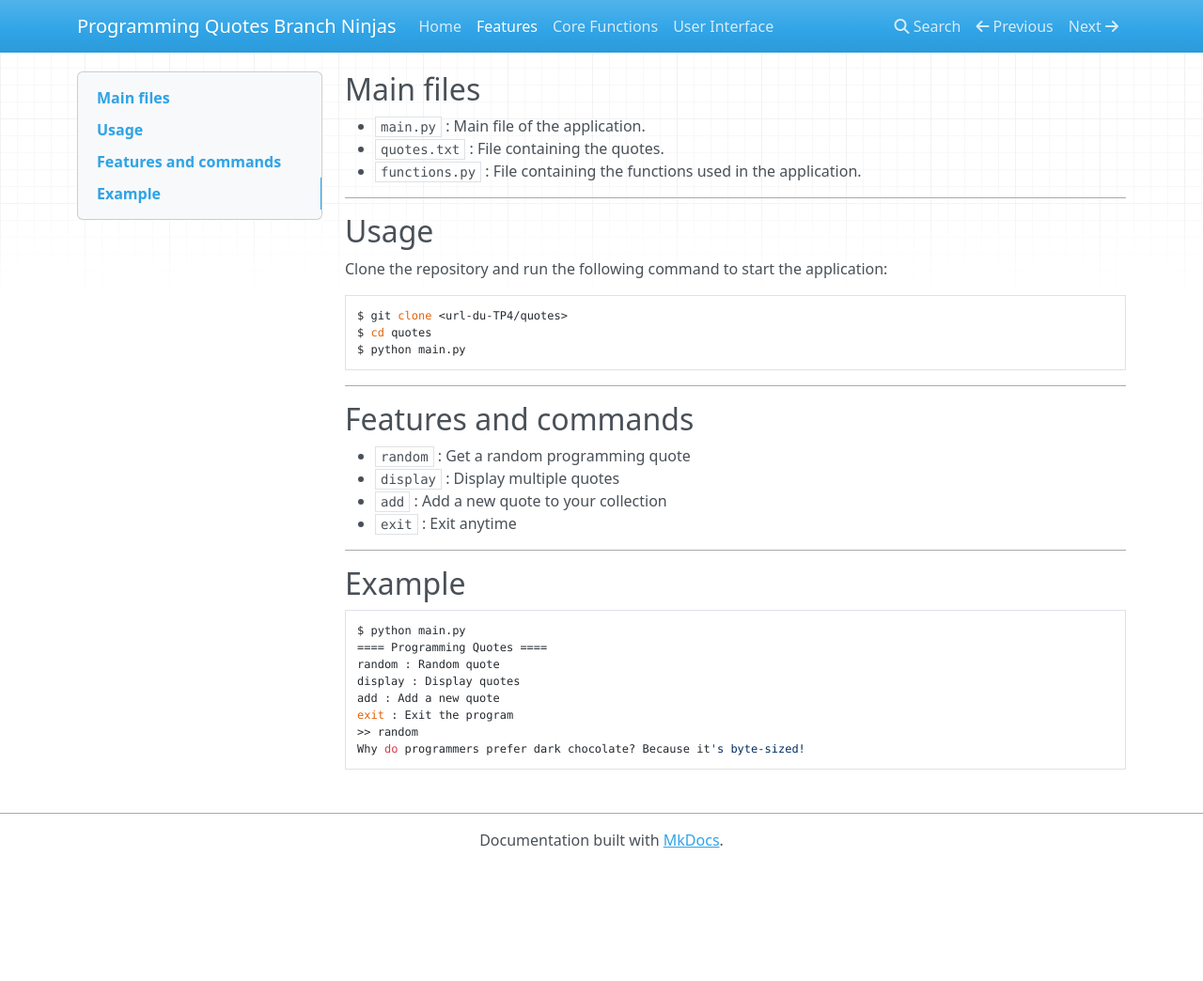
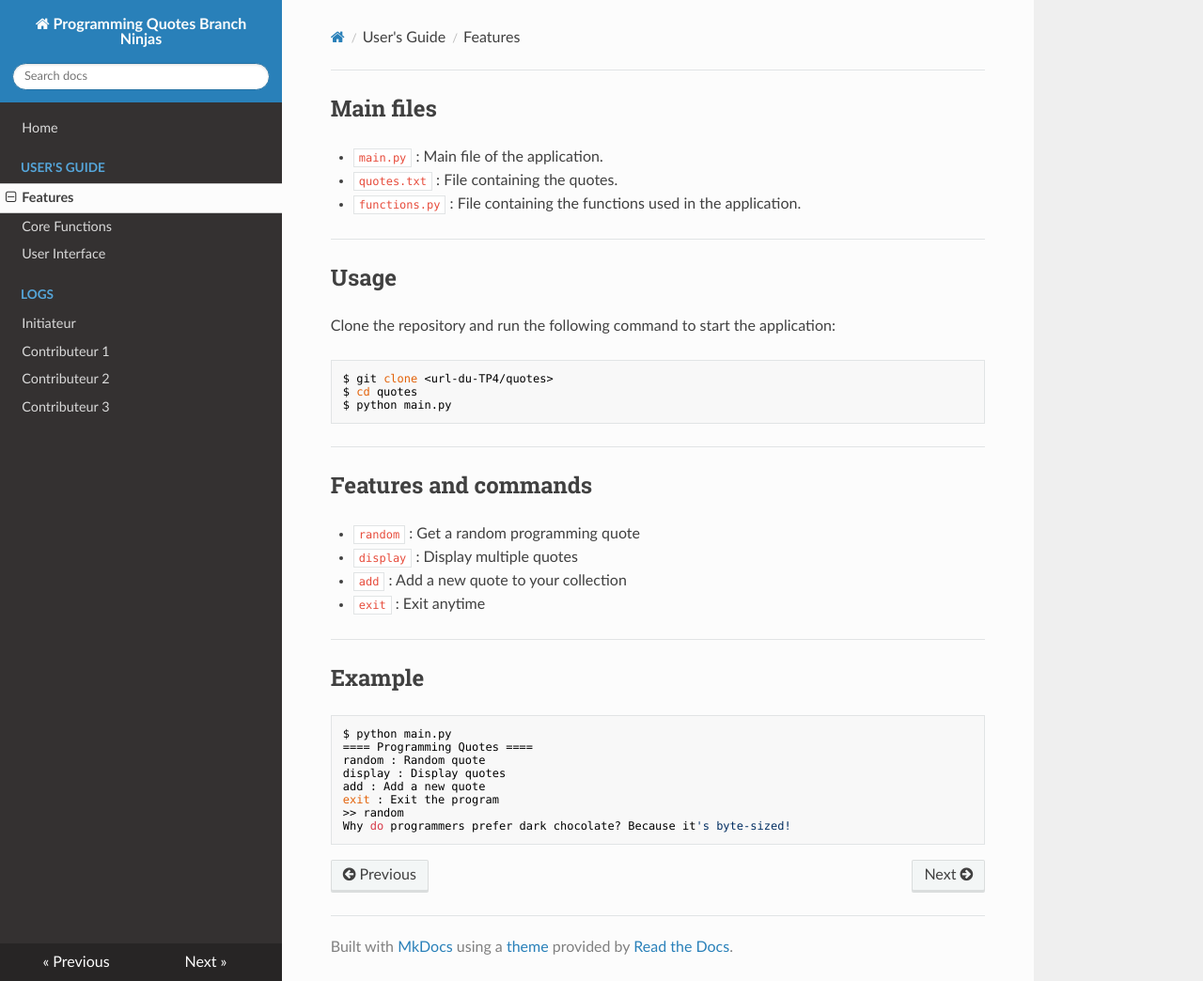
Before and after one commit to TI204/quotes-docs-branch-ninjas, an MkDocs documentation site: the page built from docs/features/features.md, in a window 1280 px wide and 1044 px high. Shown: the whole window at 94% size. Built offline with MkDocs 1.6.1, drawn with Linux system fonts in a browser that asks for light colours; nearby versions of some CDN libraries.

Commit message:
Refactor documentation and pushed log initateur

```diff
--- a/mkdocs.yml
+++ b/mkdocs.yml
@@ -1,6 +1,14 @@
 site_name: Programming Quotes Branch Ninjas
 nav:
   - Home: index.md
-  - Features: features.md
-  - Core Functions: functions.md
-  - User Interface: user-interface.md
+  - User's Guide:
+      - Features: features/features.md
+      - Core Functions: features/functions.md
+      - User Interface: features/user-interface.md
+  - Logs:
+      - Initiateur: logs/log-initiateur.md
+      - Contributeur 1: logs/log-contributeur-1.md
+      - Contributeur 2: logs/log-contributeur-2.md
+      - Contributeur 3: logs/log-contributeur-3.md
+
+theme: readthedocs
```
Also changed, not shown: docs/logs/log-initiateur.md (added, +6 -0 lines), docs/features/features.md (renamed from docs/features.md), docs/features/functions.md (renamed from docs/functions.md), docs/features/user-interface.md (renamed from docs/user-interface.md).
